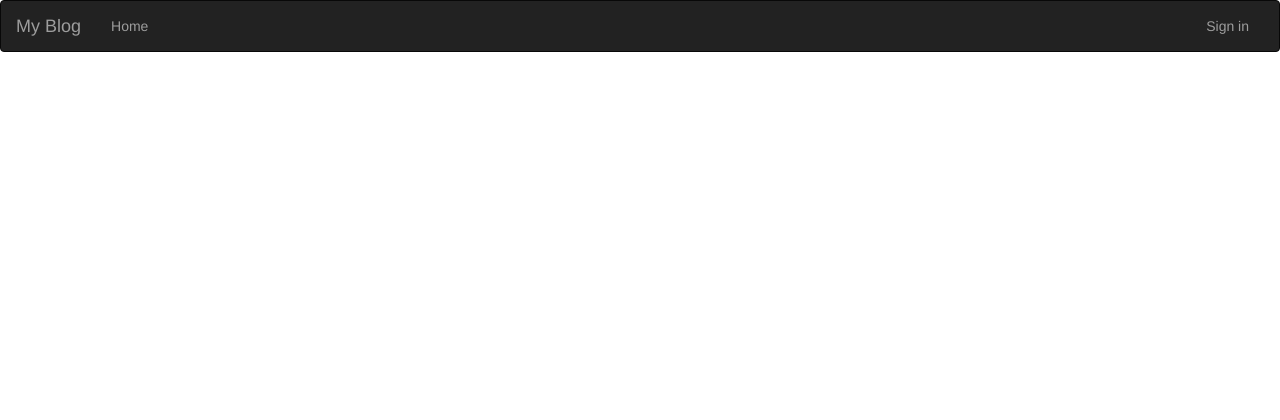
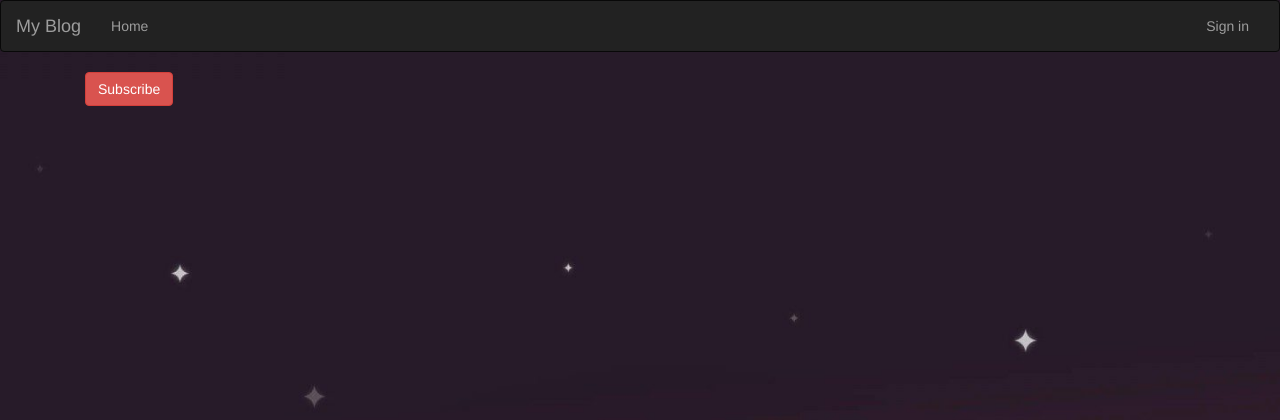
Before and after one commit to OwinoLucas/blog, a Flask app: page /home in a window 1280 px wide. Shown: the top 420 px of the page. Run offline with Flask 2, Linux system fonts and the light colour scheme; data that the repository does not hold is empty; some libraries are stand-ins or nearby versions.

Commit message:
added background image for better user experience

```diff
--- a/app/static/css/main.css
+++ b/app/static/css/main.css
@@ -1,3 +1,11 @@
+body {
+    background-image: url('../photos/img8.jpg');
+    background-size: cover;
+    background-repeat: no-repeat;
+    background-position: fixed;
+    color: white;
+}
+
 .media content-section {
     padding: 10px;
 
--- a/app/templates/macros.html
+++ b/app/templates/macros.html
@@ -1,6 +1,7 @@
 {% macro display(posts) %}
 
 <div class="container text-center">
+    <button class="btn btn-danger" style="float: left;">Subscribe</button>
     {% if posts %}
     {% for post in posts %}
 
@@ -12,6 +13,7 @@
             <a class="mr-2"
                 href="{{ url_for('.user_post', username=post.user.username)}}">{{ post.user.username }}</a>&nbsp;&nbsp;
             <small class="text-muted">{{ post.date_posted.strftime("%d-%m-%Y") }}</small>
+
         </div>
         <h3><a href="{{ url_for('.post',post_id=post.id)}}">{{ post.title }}</a></h3>
         <p class=" article-content">{{ post.content }}</p>
```
Also changed, not shown: app/templates/index.html (deleted, +0 -8 lines), app/static/photos/img8.jpg (added).
